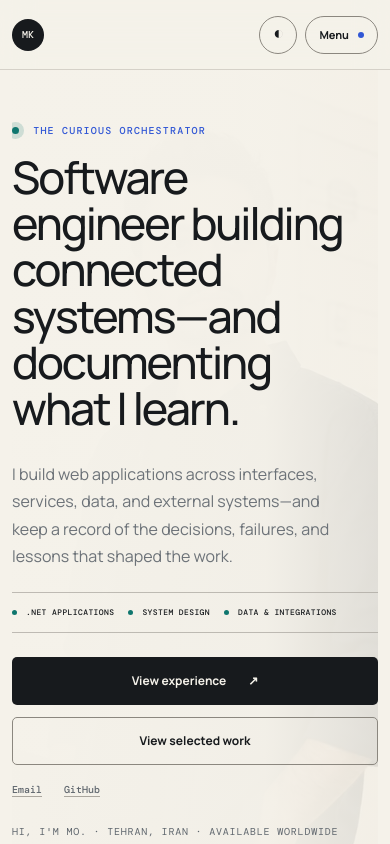
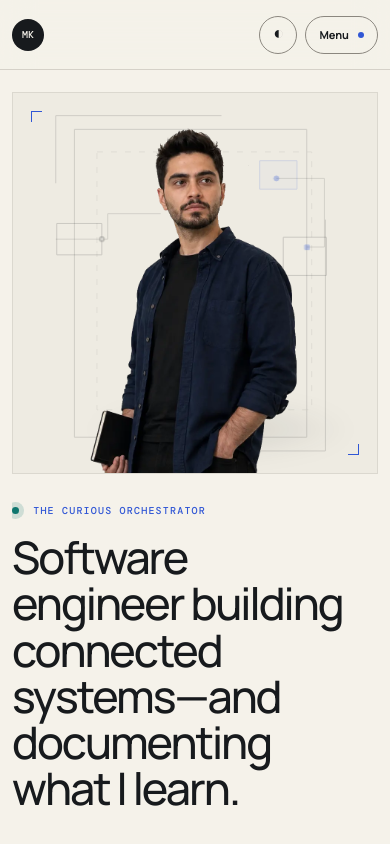
Before and after one commit to MoKeshavarz/mokeshavarz.github.io, a Next.js app: page / in a window 390 px wide. Shown: the top 844 px of the page. Built offline with nearby package versions, Linux system fonts and the light colour scheme.

Commit message:
Improve responsive portrait hero

```diff
--- a/app/client.tsx
+++ b/app/client.tsx
@@ -39,10 +39,50 @@ export function HeroShowcase({ introduction, displayName, location, email, githu
       <div className="hero-links" aria-label="Professional links"><a href={`mailto:${email}`}>Email</a>{linkedin && <a href={linkedin} target="_blank" rel="noreferrer">LinkedIn</a>}<a href={github} target="_blank" rel="noreferrer">GitHub</a></div>
       <p className="hero-location">Hi, I&apos;m {displayName}. · {location}</p>
     </div>
-    <picture className="hero-media">
-      <img src="/images/hero-editorial.webp" width="1586" height="992" alt={`${displayName} surrounded by system-design diagrams`} fetchPriority="high" decoding="async" />
-    </picture>
+    <div className="hero-visual">
+      <PortraitArchitectureBackground />
+      <picture className="hero-media">
+        <img src="/images/ChatGPT Image Aug 6, 2026, 02_51_55 PM.webp" width="572" height="992" alt={`Portrait of ${displayName}`} fetchPriority="high" decoding="async" />
+      </picture>
+    </div>
   </section>;
+}
+
+export function PortraitArchitectureBackground() {
+  return <svg className="portrait-architecture" viewBox="0 0 640 760" preserveAspectRatio="xMidYMid meet" aria-hidden="true" focusable="false">
+    <g className="architecture-boundaries">
+      <rect x="74" y="66" width="474" height="628" />
+      <path d="M36 176V38H374M586 250V722H258" />
+      <rect className="architecture-containment" x="120" y="112" width="438" height="526" />
+    </g>
+    <g className="architecture-grid architecture-minor">
+      <path d="M84 112H196M84 128H196M84 144H196M84 160H196M100 96V176M116 96V176M132 96V176M148 96V176M164 96V176M180 96V176" />
+      <path d="M454 598H566M454 614H566M454 630H566M454 646H566M470 582V662M486 582V662M502 582V662M518 582V662M534 582V662M550 582V662" />
+    </g>
+    <g className="architecture-connectors">
+      <path d="M36 290H142V238H250" />
+      <path d="M486 166H584V306H548" />
+      <path className="architecture-minor" d="M82 530H170V614H276" />
+      <path className="architecture-minor" d="M424 478H570V548" />
+    </g>
+    <g className="architecture-modules">
+      <rect x="38" y="258" width="92" height="64" />
+      <rect className="module-filled" x="452" y="130" width="76" height="58" />
+      <rect x="500" y="286" width="88" height="78" />
+      <rect className="architecture-minor" x="74" y="492" width="96" height="72" />
+      <rect className="module-filled architecture-minor" x="446" y="528" width="72" height="52" />
+    </g>
+    <g className="architecture-nodes">
+      <rect x="126" y="286" width="8" height="8" />
+      <circle className="node-accent" cx="486" cy="166" r="5" />
+      <rect className="node-accent" x="544" y="302" width="9" height="9" />
+      <circle className="architecture-minor" cx="170" cy="614" r="5" />
+    </g>
+    <g className="architecture-registration architecture-minor">
+      <path d="M52 94H72M62 84V104M570 420H590M580 410V430" />
+      <path d="M282 704V718M294 704V718M306 704V718" />
+    </g>
+  </svg>;
 }
 
 export function CopyEmail({ email, location }: { email: string; location: string }) {
--- a/app/globals.css
+++ b/app/globals.css
@@ -385,28 +385,70 @@ h3 { font-size: 23px; font-weight: 600; }
   .loading-dot { animation: none !important; }
 }
 
-/* Full-bleed editorial hero */
-.hero--full { position: relative; isolation: isolate; min-height: calc(90svh - var(--header)); }
-.hero--full:after { position: absolute; z-index: -1; content: ""; inset-block: 0; left: 50%; width: 100vw; transform: translateX(-50%); background: linear-gradient(90deg, color-mix(in srgb, var(--paper) 99%, transparent) 0%, color-mix(in srgb, var(--paper) 94%, transparent) 32%, color-mix(in srgb, var(--paper) 62%, transparent) 42%, transparent 50%); pointer-events: none; }
-.hero-media { position: absolute; z-index: -2; inset-block: 0; left: 50%; width: 100vw; overflow: hidden; transform: translateX(-50%); background: var(--paper-deep); }
-.hero-media img { position: absolute; top: 0; right: 0; width: auto; height: 100%; max-width: none; }
-.hero--full .hero-copy { padding: clamp(32px, 4vw, 64px) 0; }
-.hero--full .hero-copy > p:not(.eyebrow, .hero-location) { max-width: 560px; color: color-mix(in srgb, var(--ink-soft) 92%, var(--paper)); }
-@media (max-width: 1050px) {
-  .hero--full { min-height: calc(100svh - var(--header)); }
-  .hero--full:after { background: linear-gradient(90deg, color-mix(in srgb, var(--paper) 99%, transparent) 0%, color-mix(in srgb, var(--paper) 96%, transparent) 45%, color-mix(in srgb, var(--paper) 70%, transparent) 58%, transparent 72%); }
-  .hero--full .hero-copy { width: 60%; max-width: 620px; padding-bottom: 20px; }
-  .hero--full .hero-copy > p:not(.eyebrow, .hero-location) { max-width: 560px; }
-  .hero-media img { position: static; width: 100%; height: 100%; object-fit: cover; object-position: 35% center; }
+/* Portrait architecture hero */
+.hero--full { position: relative; isolation: isolate; min-height: min(860px, calc(100svh - var(--header))); }
+.hero--full .hero-copy { padding-block: clamp(32px, 4vw, 64px); }
+.hero--full .hero-copy > p:not(.eyebrow, .hero-location) { max-width: 560px; }
+.hero-visual {
+  --architecture-stroke: var(--ink);
+  --architecture-fill: var(--surface);
+  --architecture-accent: var(--accent);
+  position: relative;
+  align-self: stretch;
+  min-height: 590px;
+  overflow: hidden;
+  border-inline: 1px solid color-mix(in srgb, var(--line) 72%, transparent);
+  background: color-mix(in srgb, var(--paper-deep) 68%, transparent);
+  isolation: isolate;
+}
+.hero-visual:before, .hero-visual:after { position: absolute; z-index: 3; content: ""; width: 10px; height: 10px; pointer-events: none; }
+.hero-visual:before { top: 18px; left: 18px; border-top: 1px solid var(--architecture-accent); border-left: 1px solid var(--architecture-accent); }
+.hero-visual:after { right: 18px; bottom: 18px; border-right: 1px solid var(--architecture-accent); border-bottom: 1px solid var(--architecture-accent); }
+.portrait-architecture { position: absolute; z-index: 0; inset: 0; width: 100%; height: 100%; color: var(--architecture-stroke); pointer-events: none; }
+.portrait-architecture * { vector-effect: non-scaling-stroke; }
+.architecture-boundaries { fill: none; stroke: currentColor; stroke-width: 1; opacity: .16; }
+.architecture-containment { stroke-dasharray: 6 8; opacity: .65; }
+.architecture-grid { fill: none; stroke: currentColor; stroke-width: .75; opacity: .055; }
+.architecture-connectors { fill: none; stroke: currentColor; stroke-width: 1; opacity: .16; }
+.architecture-modules { fill: var(--architecture-fill); fill-opacity: .14; stroke: currentColor; stroke-width: 1; opacity: .2; }
+.architecture-modules .module-filled { fill: var(--architecture-accent); fill-opacity: .16; stroke: var(--architecture-accent); }
+.architecture-nodes { fill: var(--architecture-fill); stroke: currentColor; stroke-width: 1; opacity: .34; }
+.architecture-nodes .node-accent { fill: var(--architecture-accent); stroke: var(--architecture-accent); opacity: .9; }
+.architecture-registration { fill: none; stroke: currentColor; stroke-width: 1; opacity: .18; }
+.hero-media { position: absolute; z-index: 2; inset: 0; display: flex; align-items: flex-end; justify-content: center; pointer-events: none; }
+.hero-media:after { position: absolute; z-index: -1; content: ""; right: 5%; bottom: 3%; width: 76%; height: 17%; background: radial-gradient(ellipse, color-mix(in srgb, var(--ink) 13%, transparent), transparent 68%); filter: blur(10px); }
+.hero-media img { width: auto; height: 98%; max-width: 96%; object-fit: contain; object-position: center bottom; }
+
+@media (min-width: 861px) and (max-width: 1050px) {
+  .hero--full { grid-template-columns: minmax(0, 1.08fr) minmax(340px, .92fr); gap: clamp(34px, 5vw, 58px); padding-block: 46px; }
+  .hero--full .hero-copy { padding-block: 20px; }
+  .hero--full .hero-copy h1 { font-size: clamp(46px, 5.2vw, 56px); }
+  .hero-visual { min-height: 610px; }
+  .architecture-grid { opacity: .035; }
+  .architecture-registration { display: none; }
+}
+
+@media (max-width: 860px) {
+  .hero--full { min-height: auto; padding-block: 58px 70px; }
+  .hero--full .hero-copy { width: 100%; max-width: 720px; padding: 0; }
+  .hero-visual { width: min(100%, 620px); min-height: min(78vw, 560px); margin: 16px auto 0; }
+  .portrait-architecture { inset: 1% 0; height: 98%; }
+  .architecture-grid { opacity: .03; }
+  .architecture-registration { display: none; }
 }
 
 @media (max-width: 620px) {
   .theme-button { display: grid; }
-  .hero--full { min-height: calc(100svh - var(--header)); padding-bottom: 44px; }
-  .hero--full:after { background: linear-gradient(90deg, color-mix(in srgb, var(--paper) 99%, transparent) 0%, color-mix(in srgb, var(--paper) 96%, transparent) 44%, color-mix(in srgb, var(--paper) 76%, transparent) 54%, color-mix(in srgb, var(--paper) 28%, transparent) 64%, transparent 72%); }
-  .hero--full .hero-copy { width: 70%; padding: 26px 0 18px; }
+  .hero--full { gap: 30px; padding-block: 22px 54px; }
+  .hero-visual { order: -1; width: 100%; min-height: clamp(310px, 98vw, 430px); margin: 0; border: 1px solid color-mix(in srgb, var(--line) 72%, transparent); }
+  .hero-media img { height: 97%; max-width: 92%; }
+  .architecture-minor { display: none; }
+  .architecture-boundaries { opacity: .14; }
+  .architecture-containment { opacity: .48; }
+  .architecture-connectors { opacity: .12; }
+  .architecture-modules { opacity: .16; }
+  .hero--full .hero-copy h1 { max-width: none; }
   .hero--full .hero-copy > p:not(.eyebrow, .hero-location) { max-width: none; }
-  .hero-media img { object-position: 55% center; }
 }
 
 /* Career record and verified case studies */
@@ -580,12 +622,12 @@ h3 { font-size: 23px; font-weight: 600; }
 }
 
 @media (max-width: 620px) {
-  .hero--full { min-height: auto; padding-block: 54px 46px; }
+  .hero--full { min-height: auto; padding-block: 22px 54px; }
   .hero--full:after { background: linear-gradient(90deg, color-mix(in srgb, var(--paper) 99%, transparent) 0%, color-mix(in srgb, var(--paper) 96%, transparent) 68%, color-mix(in srgb, var(--paper) 70%, transparent) 100%); }
   .hero--full .hero-copy { width: 100%; max-width: none; padding: 0; }
   .hero--full .hero-copy h1 { max-width: 92%; }
   .hero--full .hero-copy > p:not(.eyebrow, .hero-location) { max-width: 94%; }
-  .hero-media { opacity: .32; }
+  .hero-media { opacity: 1; }
   .hero-media img { object-position: 61% center; }
   .hero-context { gap: 9px 14px; margin-top: 22px; padding-block: 14px; }
   .hero-context li { font-size: 8px; }
```
Also changed, not shown: .openai/hosting.json (added), public/images/ChatGPT Image Aug 6, 2026, 02_51_55 PM.webp (added).
